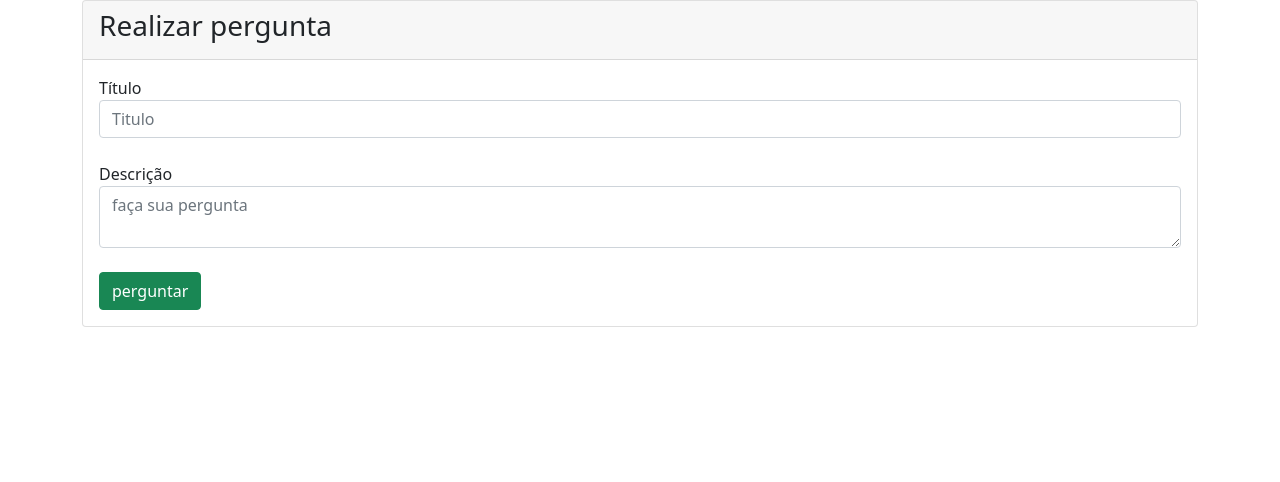
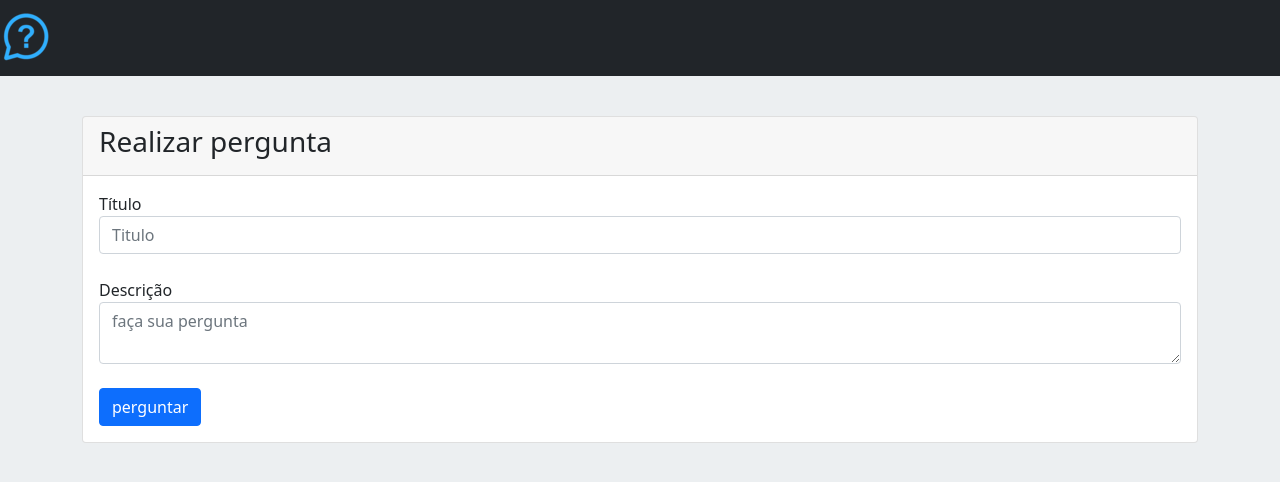
Before and after one commit to paulobaltieri/question_and_answer, a Node server app: page /question in a window 1280 px wide. Shown: the top 482 px of the page. Run offline with Node 20, Linux system fonts and the light colour scheme; some libraries are stand-ins or nearby versions.

Commit message:
implementação css [bootstrap]

```diff
--- /dev/null
+++ b/public/css/style.css
@@ -0,0 +1,6 @@
+body{
+    background-color: #eceff1;
+}
+#fomulario-question{
+    margin-top: 5vh;
+}
--- a/views/question.ejs
+++ b/views/question.ejs
@@ -5,14 +5,19 @@
     <meta charset="UTF-8">
     <meta http-equiv="X-UA-Compatible" content="IE=edge">
     <meta name="viewport" content="width=device-width, initial-scale=1.0">
+    <link rel="stylesheet" href="/css/bootstrap.min.css">
     <link rel="stylesheet" href="/css/style.css">
-    <link rel="stylesheet" href="/css/bootstrap.min.css">
     <title>Question</title>
 </head>
 
 <body>
+    <nav class="navbar navbar-light bg-dark">
+        <a class="navbar-brand" href="/">
+            <img src="/img/logobg.png" alt="">
+        </a>
+    </nav>
     <div class="container">
-        <div class="card">
+        <div class="card" id="fomulario-question">
             <div class="card-header">
                 <h3>Realizar pergunta</h3>
             </div>
@@ -22,17 +27,17 @@
                     <input class="form-control" type="text" placeholder="Titulo" id="">
                     <br><label>Descrição</label>
                     <textarea class="form-control" placeholder="faça sua pergunta"></textarea>
-                    <br><button class="btn btn-success">perguntar</button>
+                    <br><button class="btn btn-primary">perguntar</button>
                 </form>
             </div>
         </div>
     </div>
 </body>
+<script src="https://cdn.jsdelivr.net/npm/bootstrap@5.1.3/dist/js/bootstrap.min.js"
+    integrity="sha384-QJHtvGhmr9XOIpI6YVutG+2QOK9T+ZnN4kzFN1RtK3zEFEIsxhlmWl5/YESvpZ13"
+    crossorigin="anonymous"></script>
 <script src="https://cdn.jsdelivr.net/npm/@popperjs/core@2.10.2/dist/umd/popper.min.js"
     integrity="sha384-7+zCNj/IqJ95wo16oMtfsKbZ9ccEh31eOz1HGyDuCQ6wgnyJNSYdrPa03rtR1zdB"
-    crossorigin="anonymous"></script>
-<script src="https://cdn.jsdelivr.net/npm/bootstrap@5.1.3/dist/js/bootstrap.min.js"
-    integrity="sha384-QJHtvGhmr9XOIpI6YVutG+2QOK9T+ZnN4kzFN1RtK3zEFEIsxhlmWl5/YESvpZ13"
     crossorigin="anonymous"></script>
 <script src="/js/bootstrap.min.js"></script>
 
```
Also changed, not shown: public/img/dog.png (deleted), public/img/logo.png (added), public/img/logoDog.jpg (deleted), public/img/logobg.png (added).
